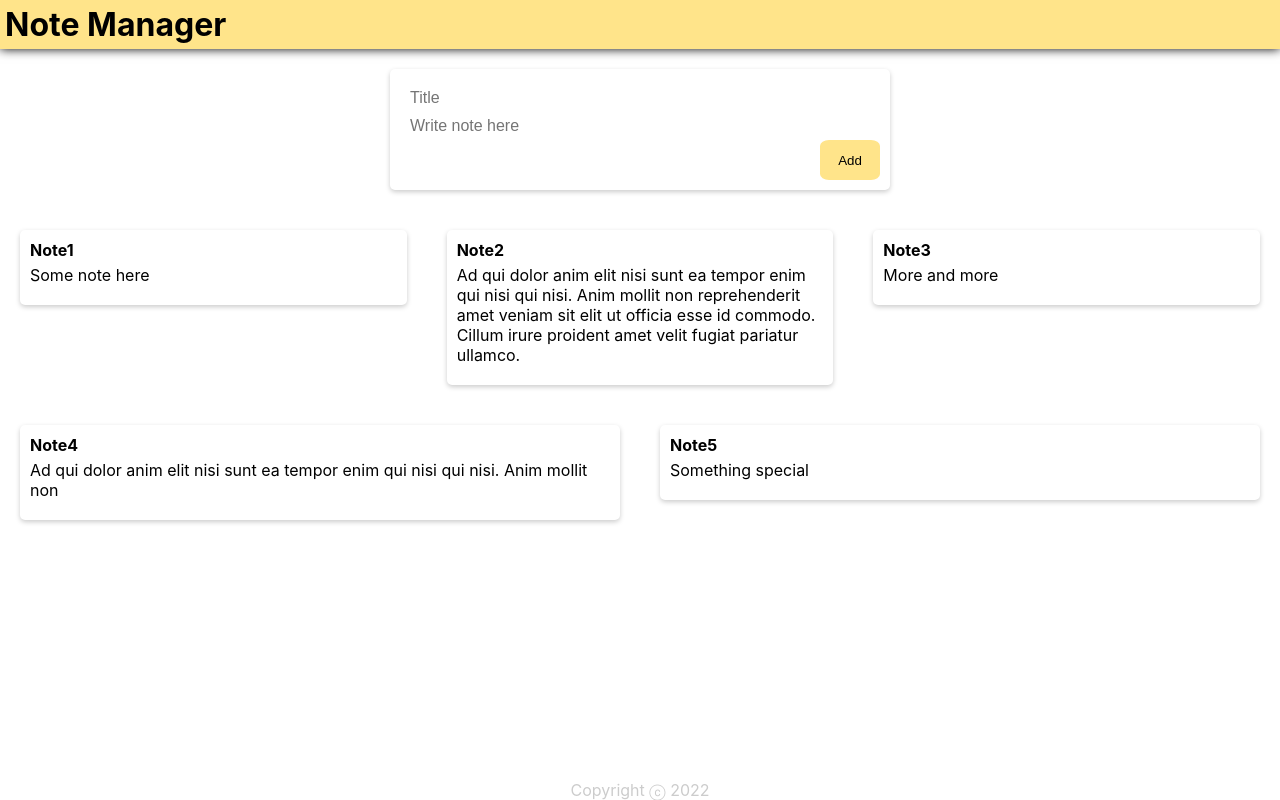
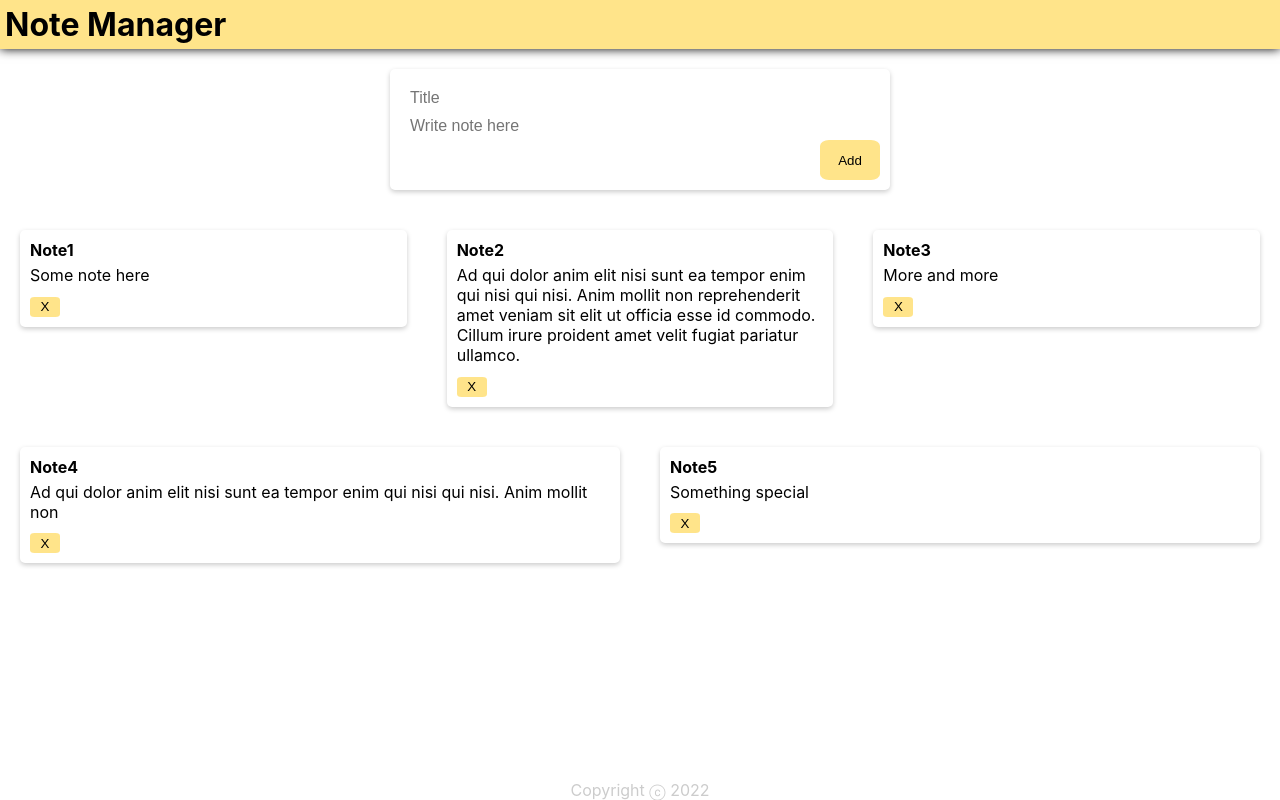
Before and after one commit to michael-ryk/p-note-manager, a React (Create React App) app: page / in a window 1280 px wide. Built offline with nearby package versions, Linux system fonts and the light colour scheme.

Commit message:
add delete note function

```diff
--- a/src/components/App.css
+++ b/src/components/App.css
@@ -78,6 +78,17 @@ form button {
   margin-bottom: 10px;
 }
 
+.note button {
+  background:rgb(255, 228, 138);
+  border: none;
+  border-radius: 15%;
+  width: 30px;
+  height: 20px;
+  cursor: pointer;
+  outline: none;
+}
+
+/* Footer */
 footer {
   position: absolute;
   bottom: 0;
--- a/src/components/App.js
+++ b/src/components/App.js
@@ -1,4 +1,4 @@
-import React, {useState} from 'react';
+import React, { useState } from 'react';
 import Header from './Header';
 import Footer from './Footer';
 import CreateNoteForm from './CreateNoteForm';
@@ -6,30 +6,32 @@ import Note from './Note';
 import dummyNotes from '../dummyData';
 import './App.css';
 
-
 function App() {
-
   var [notes, setNotes] = useState(dummyNotes);
 
-  function addNote (singleNote) {
+  function addNote(singleNote) {
     console.log(singleNote);
     setNotes((prevNotes) => {
       console.log(prevNotes);
-      return [...prevNotes, singleNote]
+      return [...prevNotes, singleNote];
     });
   }
 
-  function deleteNote () {
-
+  function deleteNote(noteId) {
+    setNotes((prevNotes) => {
+      return prevNotes.filter((item) => {
+        return item.id !== noteId;
+      })
+    });
   }
 
   return (
-    <div className="App">
+    <div className='App'>
       <Header />
-      <CreateNoteForm addNote={addNote}/>
-      <div className="container">
+      <CreateNoteForm addNote={addNote} />
+      <div className='container'>
         {notes.map((item) => {
-          return <Note key={item.id} {...item}/>
+          return <Note key={item.id} {...item} onDelete={deleteNote} />;
         })}
       </div>
       <Footer />
--- a/src/components/Note.jsx
+++ b/src/components/Note.jsx
@@ -1,10 +1,16 @@
 import React from 'react';
 
-function Note ({title, note}) {
+function Note (props) {
+
+    function handleDeleteClick () {
+        props.onDelete(props.id);
+    }
+
     return (
         <div className='note'>
-            <h1>{title}</h1>
-            <p>{note}</p>
+            <h1>{props.title}</h1>
+            <p>{props.note}</p>
+            <button onClick={handleDeleteClick}>X</button>
         </div>
     )
 }
```
